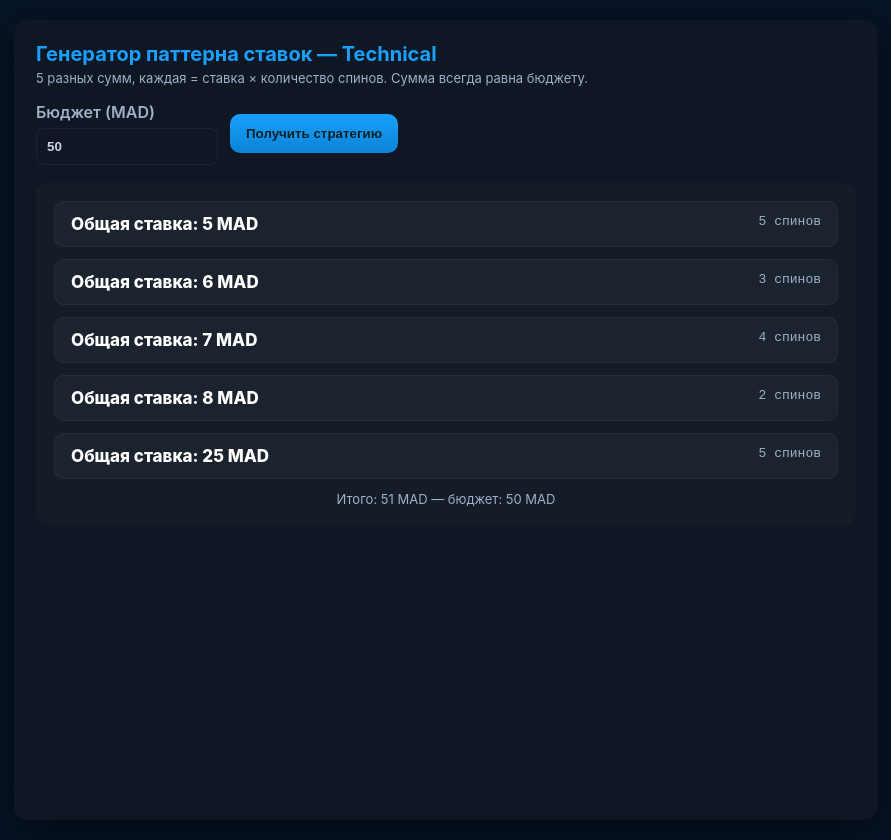
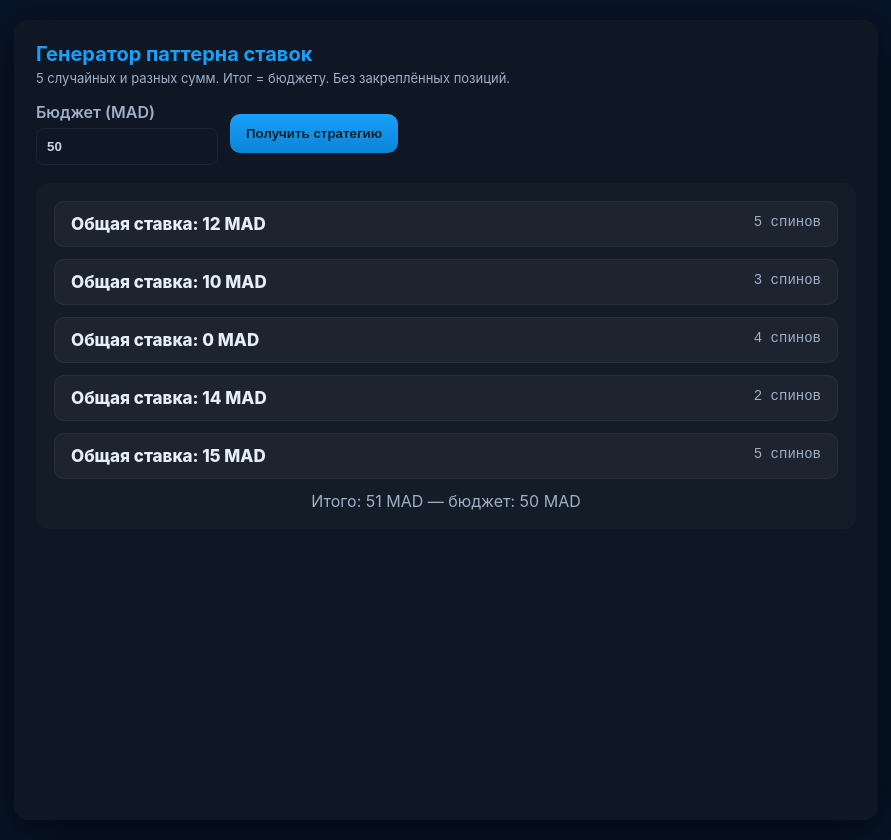
Before and after one commit to nextagence/slotspredictor, a plain HTML site: page index.html in a window 1280 px wide. Both pictures are taken after a click on the button "Получить стратегию". Shown: the whole page, without its empty margins (194-1085 px from the left). Drawn offline with Linux system fonts and the light colour scheme.

Commit message:
Update index.html

```diff
--- a/index.html
+++ b/index.html
@@ -6,32 +6,29 @@
 <title>Генератор паттерна ставок</title>
 
 <style>
-:root{
-  --bg:#071427; --panel:#0f1724; --accent:#18a0fb; --muted:#9fb0c9;
-}
+:root{--bg:#071427;--panel:#0f1724;--accent:#18a0fb;--muted:#9fb0c9;}
 html,body{margin:0;height:100%;background:#071427;color:#e6eef8;font-family:Inter,system-ui;-webkit-font-smoothing:antialiased}
 .wrap{min-height:100%;display:flex;justify-content:center;padding:20px}
 .panel{width:100%;max-width:820px;background:#0f1724;border-radius:14px;padding:22px;box-shadow:0 10px 40px rgba(0,0,0,.6)}
-h1{margin:0;color:var(--accent);font-size:20px}
+h1{margin:0;font-size:20px;color:var(--accent)}
 .subtitle{font-size:13px;color:var(--muted);margin-top:4px}
 
 .controls{margin-top:16px;display:flex;gap:12px;align-items:center}
 label{font-weight:600;color:var(--muted)}
 input[type=number]{padding:10px;border-radius:8px;background:var(--panel);border:1px solid rgba(255,255,255,.05);color:#cbd5e1;font-weight:600;width:160px}
 .btn{padding:12px 16px;border:none;border-radius:10px;background:linear-gradient(180deg,var(--accent),#0b84d6);color:#042129;font-weight:700;cursor:pointer}
-.btn.secondary{background:transparent;border:1px solid rgba(255,255,255,.06);color:var(--muted)}
 
 .output{margin-top:18px;padding:18px;border-radius:12px;background:rgba(255,255,255,0.02);display:none}
 .list{display:flex;flex-direction:column;gap:12px}
-.item{padding:12px 16px;border-radius:10px;background:rgba(255,255,255,0.03);border:1px solid rgba(255,255,255,0.05);display:flex;justify-content:space-between}
-.label{font-size:17px;font-weight:800;color:white}
-.meta{color:var(--muted);font-family:monospace}
+.item{padding:12px 16px;border-radius:10px;background:rgba(255,255,255,0.04);border:1px solid rgba(255,255,255,0.05);display:flex;justify-content:space-between}
+.label{font-size:17px;font-weight:800}
+.meta{font-size:14px;color:var(--muted);font-family:monospace}
 
-.footer{text-align:center;color:var(--muted);margin-top:12px;font-size:13px}
+.footer{text-align:center;margin-top:12px;color:var(--muted)}
 
 @media(max-width:600px){
   .controls{flex-direction:column;align-items:stretch}
-  input[type=number], .btn{width:100%}
+  .btn, input[type=number]{width:100%}
 }
 </style>
 </head>
@@ -39,15 +36,14 @@ input[type=number]{padding:10px;border-radius:8px;background:var(--panel);border
 <body>
 <div class="wrap">
   <div class="panel">
-    <h1>Генератор паттерна ставок — Technical</h1>
-    <div class="subtitle">5 разных сумм, каждая = ставка × количество спинов. Сумма всегда равна бюджету.</div>
+    <h1>Генератор паттерна ставок</h1>
+    <div class="subtitle">5 случайных и разных сумм. Итог = бюджету. Без закреплённых позиций.</div>
 
     <div class="controls">
       <div style="display:flex;flex-direction:column;gap:6px">
         <label>Бюджет (MAD)</label>
         <input id="budget" type="number" value="50" min="5">
       </div>
-
       <button id="gen" class="btn">Получить стратегию</button>
     </div>
 
@@ -60,59 +56,63 @@ input[type=number]{padding:10px;border-radius:8px;background:var(--panel);border
 
 <script>
 (function(){
-  const spins = [5,3,4,2,5]; // количество спинов
-  const weights = [1,2,1,2,4]; // веса (рандом распределения)
+  const spins = [5,3,4,2,5];
+
+  // Генератор 5 уникальных случайных чисел
+  function randomUniqueArray(){
+    let arr = new Set();
+    while(arr.size < 5){
+      arr.add(Math.floor(Math.random()*100)+1); // большие рандомы → отличие гарантировано
+    }
+    return Array.from(arr);
+  }
 
   function computePattern(budget){
-    // веса × спины = базовая структура строки
-    const base = weights.map((w,i)=> w * spins[i]);
-    const sumBase = base.reduce((a,b)=>a+b,0);
+    let randoms = randomUniqueArray();
+    let sumRand = randoms.reduce((a,b)=>a+b,0);
 
-    // распределяем бюджет пропорционально
-    let raw = base.map(v => v / sumBase * budget);
+    // масштабируем рандомы под бюджет
+    let scaled = randoms.map(v => v / sumRand * budget);
 
-    // округление вниз
-    let rounded = raw.map(v => Math.floor(v));
+    // округление
+    let rounded = scaled.map(v => Math.floor(v));
     let diff = budget - rounded.reduce((a,b)=>a+b,0);
 
-    // распределяем оставшиеся деньги
+    // распределяем остаток
     while(diff > 0){
-      const idx = Math.floor(Math.random()*rounded.length);
-      rounded[idx] += 1;
+      let i = Math.floor(Math.random()*5);
+      rounded[i]++;
       diff--;
     }
 
-    // обеспечиваем 5 разных значений
-    let used = new Set();
+    // финальная гарантия уникальности
+    let uniq = new Set();
     for(let i=0;i<5;i++){
-      while(used.has(rounded[i])){
-        rounded[i] += 1;
+      while(uniq.has(rounded[i])){
+        rounded[i]++; // сдвигаем дубликаты
       }
-      used.add(rounded[i]);
+      uniq.add(rounded[i]);
     }
-
-    // сортируем по возрастанию (как паттерн ставок)
-    rounded.sort((a,b)=>a-b);
 
     return rounded;
   }
 
   function render(pattern, budget){
     const list = document.getElementById("list");
+    const out = document.getElementById("output");
     const footer = document.getElementById("footer");
-    const out = document.getElementById("output");
 
     list.innerHTML = "";
 
     for(let i=0;i<5;i++){
-      const div = document.createElement("div");
+      let div = document.createElement("div");
       div.className="item";
 
-      const label = document.createElement("div");
+      let label = document.createElement("div");
       label.className="label";
       label.innerText = `Общая ставка: ${pattern[i]} MAD`;
 
-      const meta = document.createElement("div");
+      let meta = document.createElement("div");
       meta.className="meta";
       meta.innerText = `${spins[i]} спинов`;
 
@@ -122,18 +122,16 @@ input[type=number]{padding:10px;border-radius:8px;background:var(--panel);border
     }
 
     footer.innerText = `Итого: ${pattern.reduce((a,b)=>a+b,0)} MAD — бюджет: ${budget} MAD`;
-
     out.style.display = "block";
   }
 
   document.getElementById("gen").addEventListener("click", ()=>{
     const budget = parseInt(document.getElementById("budget").value)||0;
-    if(budget<=0) return alert("Введите корректный бюджет");
+    if(budget <= 0) return alert("Введите корректный бюджет");
 
     const pattern = computePattern(budget);
     render(pattern, budget);
   });
-
 })();
 </script>
 
```
